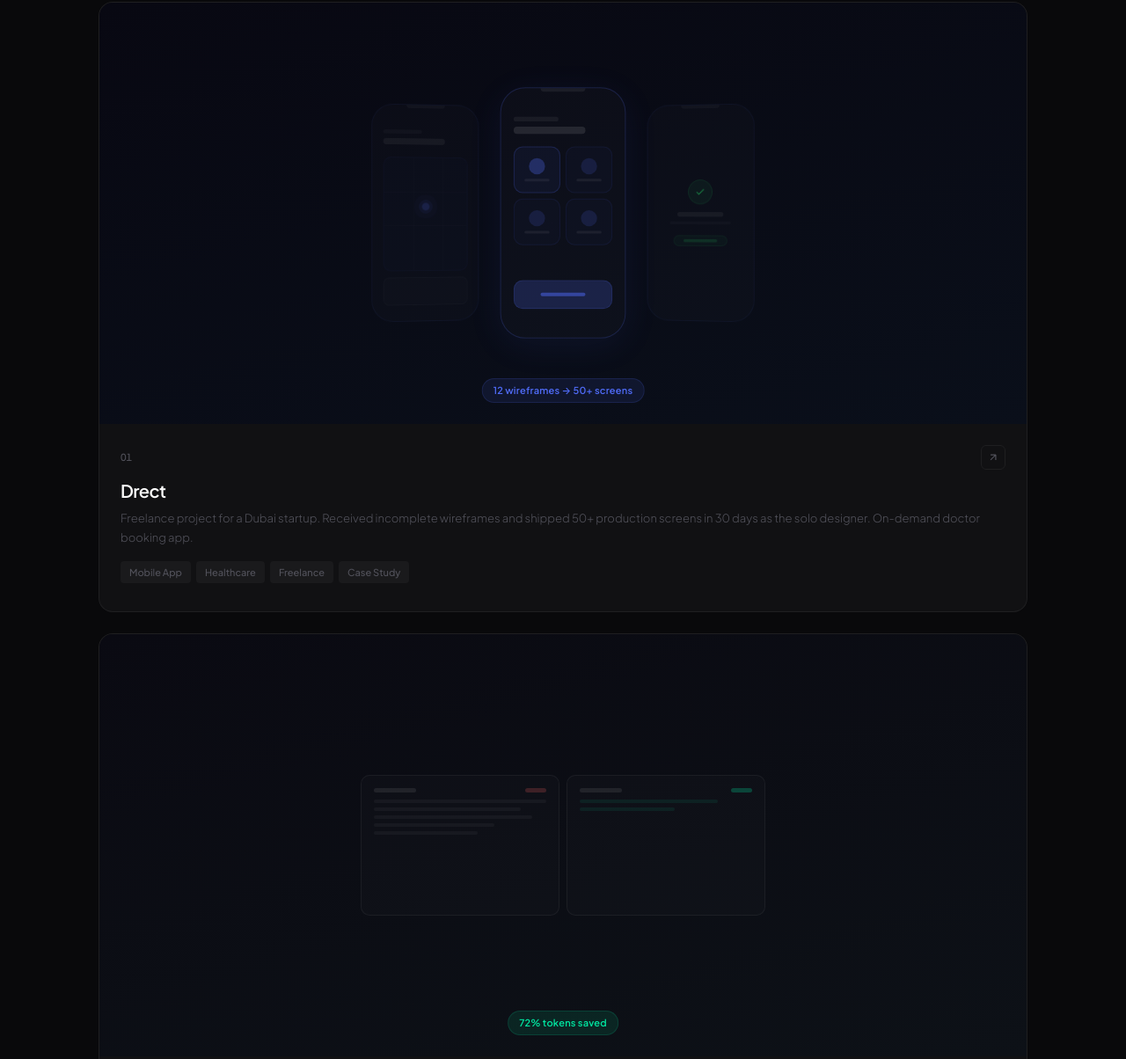
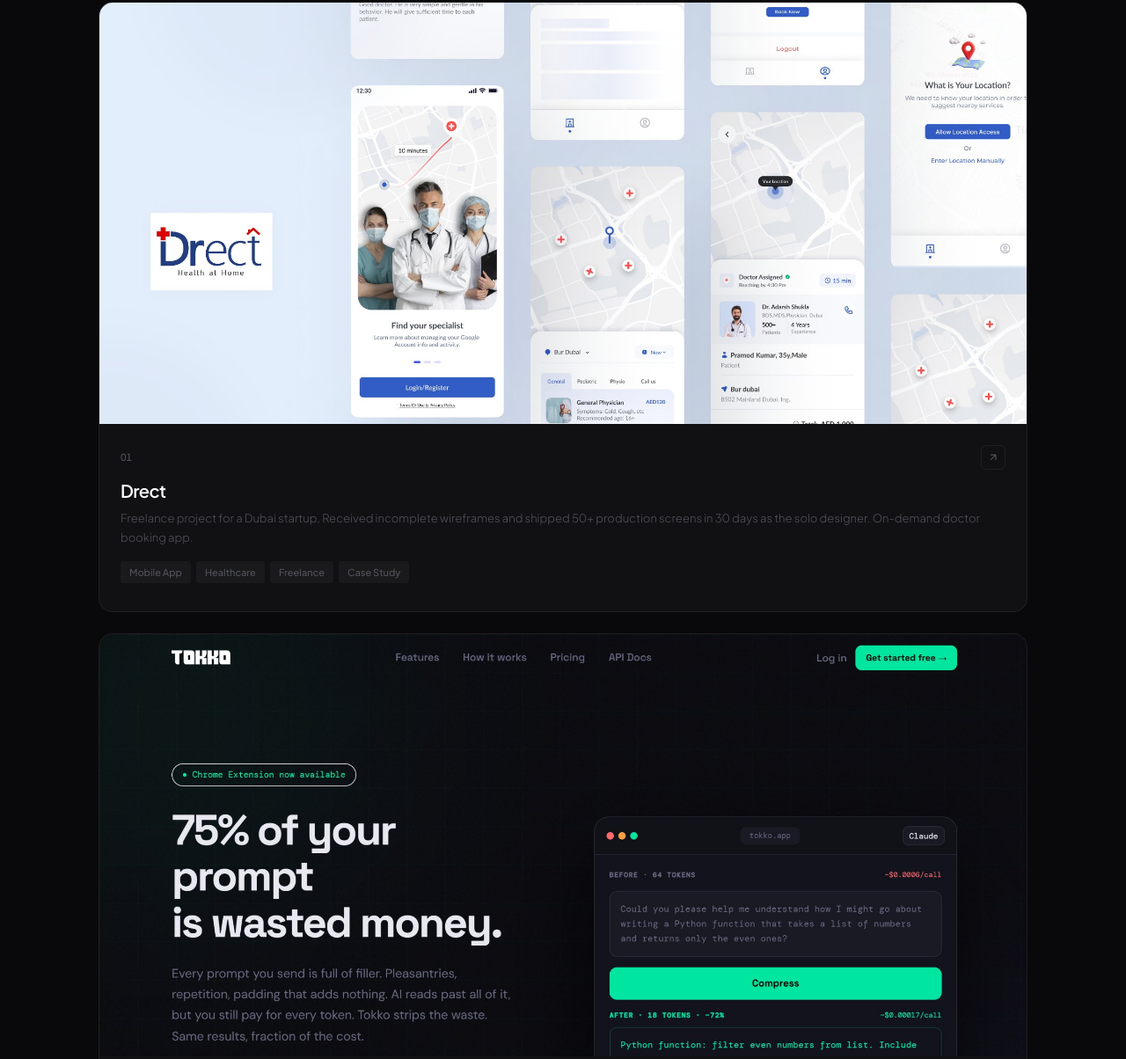
Before and after one commit to edalathdileep-ship-it/Portfolio, a plain HTML site: page index.html in a window 1280 px wide. Shown: the part 1193-2397 px from the top of the page at 88% size. Drawn offline with nearby package versions, Linux system fonts and the light colour scheme; a web font is replaced by a local one.

Commit message:
Add project cover images for Drect and Tokko

```diff
--- a/index.html
+++ b/index.html
@@ -338,6 +338,13 @@
   letter-spacing: 0.02em; font-family: var(--font-sans); white-space: nowrap;
 }
 
+.work-card__cover-img {
+  width: 100%; height: 100%; object-fit: cover;
+  object-position: center top; display: block;
+  transition: transform 0.5s cubic-bezier(0.16, 1, 0.3, 1);
+}
+.work-card:hover .work-card__cover-img { transform: scale(1.03); }
+
 /* Card info */
 .work-card__info {
   padding: var(--sp-5) var(--sp-5) var(--sp-6);
@@ -464,7 +471,7 @@
       <li><a href="#about">About</a></li>
       <li><a href="#contact">Contact</a></li>
     </ul>
-    <a href="/cdn-cgi/l/email-protection#731b161f1f1c33171a1f1616035d1716001a141d" class="nav__cta">Get in touch</a>
+    <a href="/cdn-cgi/l/email-protection#79111c151516391d10151c1c09571d1c0a101e17" class="nav__cta">Get in touch</a>
     <button class="nav__toggle" id="navToggle" aria-label="Toggle menu" aria-expanded="false">
       <span></span>
     </button>
@@ -511,37 +518,7 @@
       <a href="drect-case-study.html" class="work-card fade-up" aria-label="Drect case study">
         <div class="work-card__preview">
           <div class="work-card__preview-bg">
-            <div class="project-visual pv-drct">
-              <div class="pv-drct-phone pv-drct-phone--left">
-                <div class="pv-drct-map">
-                  <div class="pv-drct-greeting"><span></span><span></span></div>
-                  <div class="pv-drct-map-area">
-                    <div class="pv-drct-map-lines"><span></span><span></span><span></span><span></span></div>
-                  </div>
-                  <div class="pv-drct-map-bottom"></div>
-                </div>
-              </div>
-              <div class="pv-drct-phone pv-drct-phone--center">
-                <div class="pv-drct-screen">
-                  <div class="pv-drct-greeting"><span></span><span></span></div>
-                  <div class="pv-drct-categories">
-                    <div class="pv-drct-cat"><div class="pv-drct-cat-icon"></div><div class="pv-drct-cat-label"></div></div>
-                    <div class="pv-drct-cat"><div class="pv-drct-cat-icon"></div><div class="pv-drct-cat-label"></div></div>
-                    <div class="pv-drct-cat"><div class="pv-drct-cat-icon"></div><div class="pv-drct-cat-label"></div></div>
-                    <div class="pv-drct-cat"><div class="pv-drct-cat-icon"></div><div class="pv-drct-cat-label"></div></div>
-                  </div>
-                  <div class="pv-drct-cta"><span></span></div>
-                </div>
-              </div>
-              <div class="pv-drct-phone pv-drct-phone--right">
-                <div class="pv-drct-confirmed">
-                  <div class="pv-drct-check"><svg viewBox="0 0 24 24"><polyline points="20 6 9 17 4 12"/></svg></div>
-                  <div class="pv-drct-confirmed-text"><span></span><span></span></div>
-                  <div class="pv-drct-eta"><span></span></div>
-                </div>
-              </div>
-              <div class="pv-drct-badge">12 wireframes → 50+ screens</div>
-            </div>
+            <img src="Thumbnail.png" alt="Drect — On-demand doctor booking app screens" class="work-card__cover-img">
           </div>
         </div>
         <div class="work-card__info">
@@ -566,19 +543,7 @@
       <a href="tokko-case-study.html" class="work-card fade-up" aria-label="Tokko case study">
         <div class="work-card__preview">
           <div class="work-card__preview-bg">
-            <div class="project-visual pv-tokko">
-              <div class="pv-tokko-ui">
-                <div class="pv-tokko-panel">
-                  <div class="pv-tokko-panel-header"><span></span><span></span></div>
-                  <div class="pv-tokko-lines"><span></span><span></span><span></span><span></span><span></span></div>
-                </div>
-                <div class="pv-tokko-panel">
-                  <div class="pv-tokko-panel-header"><span></span><span></span></div>
-                  <div class="pv-tokko-lines"><span></span><span></span><span></span></div>
-                </div>
-              </div>
-              <div class="pv-tokko-badge">72% tokens saved</div>
-            </div>
+            <img src="Screen_1.png" alt="Tokko — AI prompt compression tool" class="work-card__cover-img">
           </div>
         </div>
         <div class="work-card__info">
@@ -639,8 +604,9 @@
           <span class="tool-tag">React</span>
           <span class="tool-tag">Next.js</span>
           <span class="tool-tag">Vercel</span>
-          <span class="tool-tag">Supabase</span>
-          <span class="tool-tag">Cursor</span>
+          <span class="tool-tag">Framer</span>
+          <span class="tool-tag">Notion</span>
+          <span class="tool-tag">After Effects</span>
         </div>
       </div>
     </div>
```
Also changed, not shown: Screen_1.png (added), Thumbnail.png (added).
